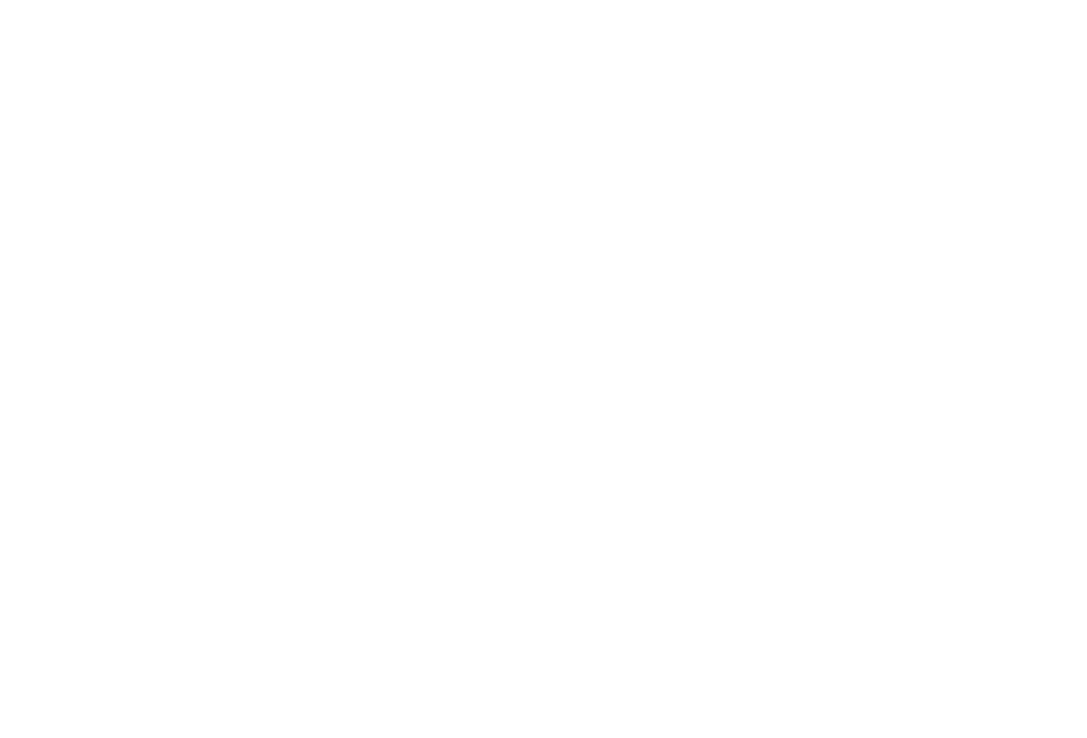
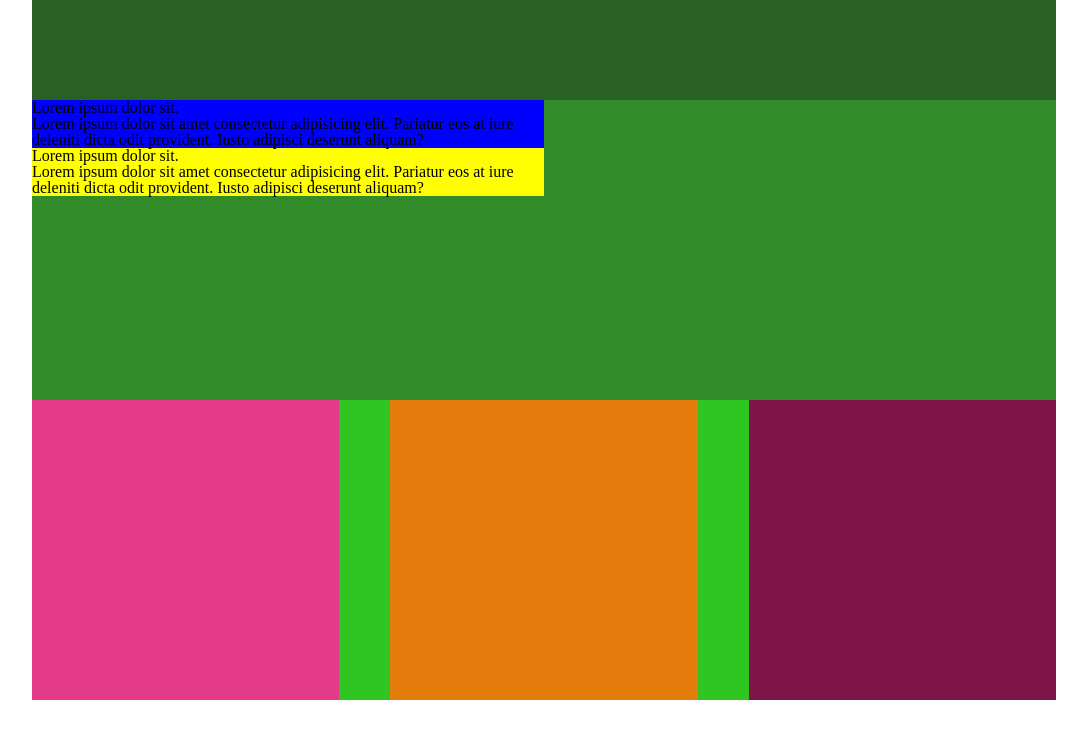
Before and after one commit to 01-sakshi/Responsive-Web-Design-Essentials, a plain HTML site: page Project 2- Bike Repair Website/index.html in a window 1280 px wide. Shown: the whole page, without its empty margins (96-1183 px from the left). Drawn offline with Linux system fonts and the light colour scheme.

Commit message:
new commit

```diff
--- /dev/null
+++ b/Project 2- Bike Repair Website/css-reset.css
@@ -0,0 +1,48 @@
+/* http://meyerweb.com/eric/tools/css/reset/
+   v2.0 | 20110126
+   License: none (public domain)
+*/
+
+html, body, div, span, applet, object, iframe,
+h1, h2, h3, h4, h5, h6, p, blockquote, pre,
+a, abbr, acronym, address, big, cite, code,
+del, dfn, em, img, ins, kbd, q, s, samp,
+small, strike, strong, sub, sup, tt, var,
+b, u, i, center,
+dl, dt, dd, ol, ul, li,
+fieldset, form, label, legend,
+table, caption, tbody, tfoot, thead, tr, th, td,
+article, aside, canvas, details, embed,
+figure, figcaption, footer, header, hgroup,
+menu, nav, output, ruby, section, summary,
+time, mark, audio, video {
+	margin: 0;
+	padding: 0;
+	border: 0;
+	font-size: 100%;
+	font: inherit;
+	vertical-align: baseline;
+}
+/* HTML5 display-role reset for older browsers */
+article, aside, details, figcaption, figure,
+footer, header, hgroup, menu, nav, section {
+	display: block;
+}
+body {
+	line-height: 1;
+}
+ol, ul {
+	list-style: none;
+}
+blockquote, q {
+	quotes: none;
+}
+blockquote:before, blockquote:after,
+q:before, q:after {
+	content: '';
+	content: none;
+}
+table {
+	border-collapse: collapse;
+	border-spacing: 0;
+}
--- a/Project 2- Bike Repair Website/index.html
+++ b/Project 2- Bike Repair Website/index.html
@@ -1,13 +1,42 @@
 <!DOCTYPE html>
 <html lang="en">
-<head>
-    <meta charset="UTF-8">
-    <meta http-equiv="X-UA-Compatible" content="IE=edge">
-    <meta name="viewport" content="width=device-width, initial-scale=1.0">
-    <title>Document</title>
-    <link rel="stylesheet" href="style.css">
-</head>
-<body>
+  <head>
+    <meta charset="UTF-8" />
+    <meta http-equiv="X-UA-Compatible" content="IE=edge" />
+    <meta name="viewport" content="width=device-width, initial-scale=1.0" />
+    <title>Roar Cycles - Bike repairs in Dublin</title>
 
-</body>
+     <!-- This is Eric Meyers CSS reset -->
+     <link rel="stylesheet" href="css-reset.css">
+
+    <link rel="stylesheet" href="style.css" />
+  </head>
+  <body>
+    <div class="container">
+      <header></header>
+      <main>
+        <div class="herobox1">
+          <h1>Lorem ipsum dolor sit.</h1>
+          <p>
+            Lorem ipsum dolor sit amet consectetur adipisicing elit. Pariatur
+            eos at iure deleniti dicta odit provident. Iusto adipisci deserunt
+            aliquam?
+          </p>
+        </div>
+        <div class="herobox2">
+          <h1>Lorem ipsum dolor sit.</h1>
+          <p>
+            Lorem ipsum dolor sit amet consectetur adipisicing elit. Pariatur
+            eos at iure deleniti dicta odit provident. Iusto adipisci deserunt
+            aliquam?
+          </p>
+        </div>
+      </main>
+      <div class="cards">
+        <div class="card1"></div>
+        <div class="card2"></div>
+        <div class="card3"></div>
+      </div>
+    </div>
+  </body>
 </html>
--- a/Project 2- Bike Repair Website/style.css
+++ b/Project 2- Bike Repair Website/style.css
@@ -0,0 +1,53 @@
+.container {
+  width: 1024px;
+  min-height: 300px;
+  margin-left: auto;
+  margin-right: auto;
+  background-color: rgb(18, 60, 12);
+}
+
+header {
+  min-height: 100px;
+  background-color: rgb(41, 96, 36);
+}
+
+main {
+  min-height: 300px;
+  background-color: rgb(49, 139, 41);
+}
+
+.cards {
+  min-height: 300px;
+  background-color: rgb(47, 198, 33);
+  /* FLEX-BOX */
+  display: flex;
+  justify-content: space-between;
+}
+
+.card1 {
+  min-height: 300px;
+  background-color: rgb(227, 58, 137);
+  width: 30%;
+}
+
+.card2 {
+  min-height: 300px;
+  background-color: rgb(228, 124, 12);
+  width: 30%;
+}
+
+.card3 {
+  min-height: 300px;
+  background-color: rgb(125, 22, 70);
+  width: 30%;
+}
+
+.herobox1{
+    width: 50%;
+    background-color: blue;
+}
+
+.herobox2{
+    width: 50%;
+    background-color: yellow;
+}
```
